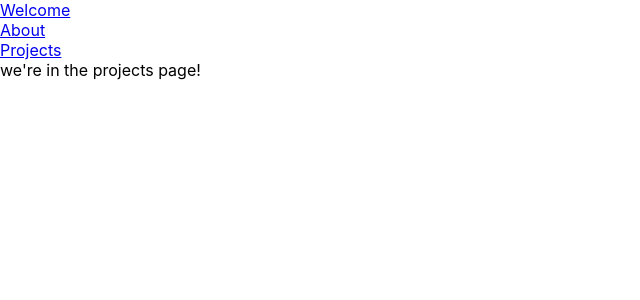
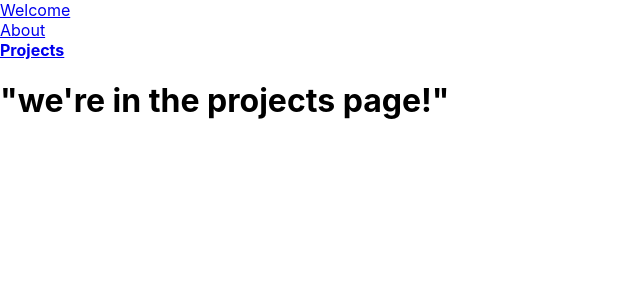
Before and after one commit to lisellelogan/about-liselle, a React (Create React App) app: page /projects in a window 1280 px wide. Shown: the top 300 px of the page, without its empty margins (0-640 px from the left). Built offline with nearby package versions, Linux system fonts and the light colour scheme.

Commit message:
fix path to projects and put test projects inside of <h1>

```diff
--- a/src/components/NavBarStyle.js
+++ b/src/components/NavBarStyle.js
@@ -21,7 +21,7 @@ const NavBarStyle = () => {
         </NavLink><br/>
 
         <NavLink
-            to="/project"
+            to="/projects"
             activeStyle={{
                 fontWeight: "bold"
             }}
--- a/src/components/Projects.js
+++ b/src/components/Projects.js
@@ -1,8 +1,8 @@
-import React, { Component } from 'react';
+import React from 'react';
 
 const Projects = () => {
     return (
-        "we're in the projects page!"
+        <h1>"we're in the projects page!"</h1>
     )
 }
 
```
